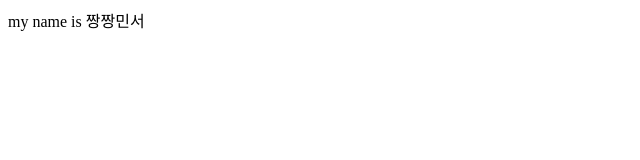
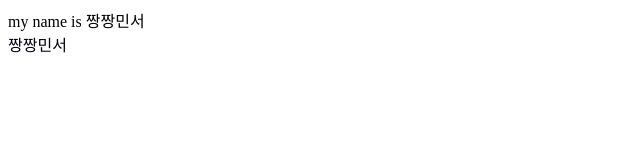
Before and after one commit to jjangjjangmin/jjangjjangminseo, a plain HTML site: page index.html in a window 1280 px wide. Shown: the full height of the page, 0-640 px from the left. Drawn offline with Linux system fonts and the light colour scheme.

Commit message:
Update index.html

```diff
--- a/index.html
+++ b/index.html
@@ -7,7 +7,7 @@
 my name is 짱짱민서<br>
 </font>
 
-<font color="#ffffff"> 짱짱민서</font>
+<font color="#000013"> 짱짱민서</font>
 
 
 </body>
```
